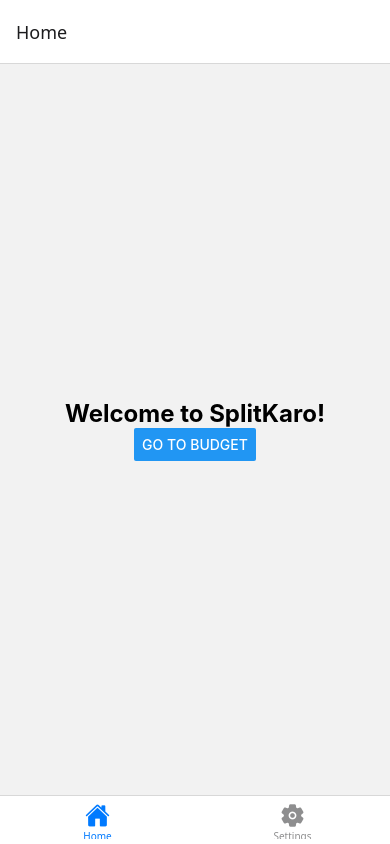
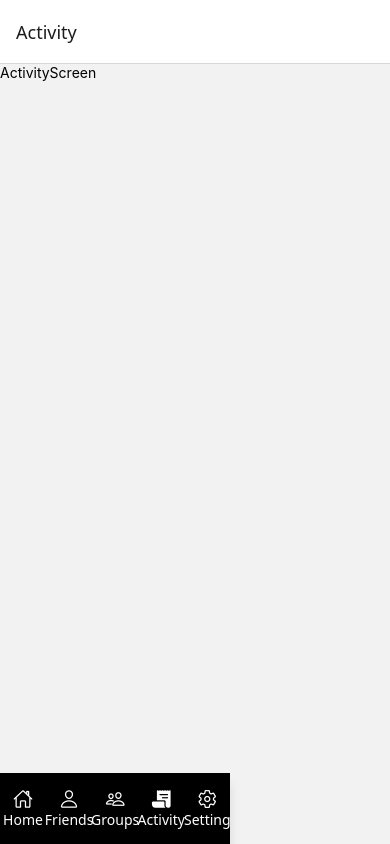
Before and after one commit to anshusinha872/splitKaro, a React Native app in the folder SplitKaroApp/: screen /Activity in a window 390 px wide. Built offline with nearby package versions, Linux system fonts and the light colour scheme.

Commit message:
Add TabBar component and implement tab navigation with new screens for Friends, Groups, Activity, and Settings

```diff
--- /dev/null
+++ b/SplitKaroApp/src/components/TabBar.js
@@ -0,0 +1,98 @@
+import React from "react";
+import { Ionicons } from "@expo/vector-icons";
+import { View, StyleSheet, Pressable } from "react-native";
+import { useLinkBuilder, useTheme } from "@react-navigation/native";
+import { Text } from "@react-navigation/elements";
+
+export function TabBar({ state, descriptors, navigation }) {
+  const { colors } = useTheme();
+  const { buildHref } = useLinkBuilder();
+
+  const icons = {
+    Home: ["home", "home-outline"],
+    Friends: ["person", "person-outline"],
+    Groups: ["people", "people-outline"],
+    Activity: ["receipt", "receipt-outline"],
+    Setting: ["settings", "settings-outline"],
+  };
+
+  return (
+    <View style={styles.tabbar}>
+      {state.routes.map((route, index) => {
+        const { options } = descriptors[route.key];
+        const label =
+          options.tabBarLabel !== undefined
+            ? options.tabBarLabel
+            : options.title !== undefined
+            ? options.title
+            : route.name;
+
+        const isFocused = state.index === index;
+
+        const onPress = () => {
+          const event = navigation.emit({
+            type: "tabPress",
+            target: route.key,
+            canPreventDefault: true,
+          });
+
+          if (!isFocused && !event.defaultPrevented) {
+            navigation.navigate(route.name, route.params);
+          }
+        };
+
+        const onLongPress = () => {
+          navigation.emit({
+            type: "tabLongPress",
+            target: route.key,
+          });
+        };
+
+        return (
+          <Pressable
+            key={route.name}
+            href={buildHref(route.name, route.params)}
+            accessibilityState={isFocused ? { selected: true } : {}}
+            accessibilityLabel={options.tabBarAccessibilityLabel}
+            testID={options.tabBarButtonTestID}
+            onPress={onPress}
+            onLongPress={onLongPress}
+            style={styles.tabItems}
+          >
+            <Ionicons
+              name={isFocused ? icons[route.name][0] : icons[route.name][1]}
+              size={20}
+              color={"#fff"}
+            />
+            <Text style={{ color: "#fff" }}>{label}</Text>
+          </Pressable>
+        );
+      })}
+    </View>
+  );
+}
+
+const styles = StyleSheet.create({
+  tabbar: {
+    position: "absolute",
+    bottom: 0,
+    flexDirection: "row",
+    justifyContent: "space-between",
+    alignItems: "center",
+    backgroundColor: "#000",
+    paddingVertical: 15,
+    shadowColor: "#000",
+    shadowOffset: {
+      width: 0,
+      height: 10,
+    },
+    shadowRadius: 10,
+    shadowOpacity: 0.1,
+  },
+  tabItems: {
+    flex: 1,
+    justifyContent: "center",
+    alignItems: "center",
+    gap: 0,
+  },
+});
--- a/SplitKaroApp/src/navigation/TabNavigator.js
+++ b/SplitKaroApp/src/navigation/TabNavigator.js
@@ -1,31 +1,29 @@
 // src/navigation/TabNavigator.js
-import React from 'react';
-import { createBottomTabNavigator } from '@react-navigation/bottom-tabs';
-import { Ionicons } from '@expo/vector-icons';
+import React from "react";
+
+import { createBottomTabNavigator } from "@react-navigation/bottom-tabs";
 
 // Importing Views
-import HomeScreen from '../screens/HomeScreen';
-import BudgetScreen from '../screens/BudgetScreen';
+import HomeScreen from "../screens/HomeScreen";
+import FriendScreen from "../screens/FriendScreen";
+import GroupScreen from "../screens/GroupScreen";
+import SettingScreen from "../screens/SettingScreen";
+import ActivityScreen from "../screens/ActivityScreen";
+import BudgetScreen from "../screens/BudgetScreen";
+import { TabBar } from "../components/TabBar";
 
 const Tab = createBottomTabNavigator();
 
 const TabNavigator = () => {
   return (
     <Tab.Navigator
-      screenOptions={({ route }) => ({
-        tabBarIcon: ({ color, size }) => {
-          let iconName;
-          if (route.name === 'Home') {
-            iconName = 'home';
-          } else if (route.name === 'Settings') {
-            iconName = 'settings';
-          }
-          return <Ionicons name={iconName} size={size} color={color} />;
-        },
-      })}
+      tabBar={props => <TabBar {...props} />}
     >
       <Tab.Screen name="Home" component={HomeScreen} />
-      <Tab.Screen name="Settings" component={BudgetScreen} />
+      <Tab.Screen name="Friends" component={FriendScreen} />
+      <Tab.Screen name="Groups" component={GroupScreen} />
+      <Tab.Screen name="Activity" component={ActivityScreen} />
+      <Tab.Screen name="Setting" component={SettingScreen} />
     </Tab.Navigator>
   );
 };
--- /dev/null
+++ b/SplitKaroApp/src/screens/ActivityScreen.js
@@ -0,0 +1,9 @@
+import React from 'react'
+import { Text } from 'react-native'
+const ActivityScreen = () => {
+  return (
+    <Text>ActivityScreen</Text>
+  )
+}
+
+export default ActivityScreen
--- a/SplitKaroApp/src/screens/BudgetScreen.js
+++ b/SplitKaroApp/src/screens/BudgetScreen.js
@@ -66,6 +66,7 @@ const styles = StyleSheet.create({
     alignItems: 'center',
     justifyContent: 'center',
     padding: 20,
+    backgroundColor: '#fff',
   },
   title: {
     fontSize: 24,
--- /dev/null
+++ b/SplitKaroApp/src/screens/FriendScreen.js
@@ -0,0 +1,9 @@
+import React from 'react'
+import { Text } from 'react-native'
+const FriendScreen = ({ navigation }) => {
+  return (
+    <Text>FriendScreen</Text>
+  )
+}
+
+export default FriendScreen
--- /dev/null
+++ b/SplitKaroApp/src/screens/GroupScreen.js
@@ -0,0 +1,10 @@
+import React from 'react'
+import { Text } from 'react-native'
+
+const GroupScreen = () => {
+  return (
+    <Text>GroupScreen</Text>
+  )
+}
+
+export default GroupScreen
--- a/SplitKaroApp/src/screens/HomeScreen.js
+++ b/SplitKaroApp/src/screens/HomeScreen.js
@@ -15,6 +15,7 @@ const styles = StyleSheet.create({
     flex: 1,
     alignItems: 'center',
     justifyContent: 'center',
+    backgroundColor:"#fff"
   },
   title: {
     fontSize: 24,
--- /dev/null
+++ b/SplitKaroApp/src/screens/SettingScreen.js
@@ -0,0 +1,9 @@
+import React from 'react'
+import { Text } from 'react-native'
+const SettingScreen = () => {
+  return (
+    <Text>SettingScreen</Text>
+  )
+}
+
+export default SettingScreen
```
